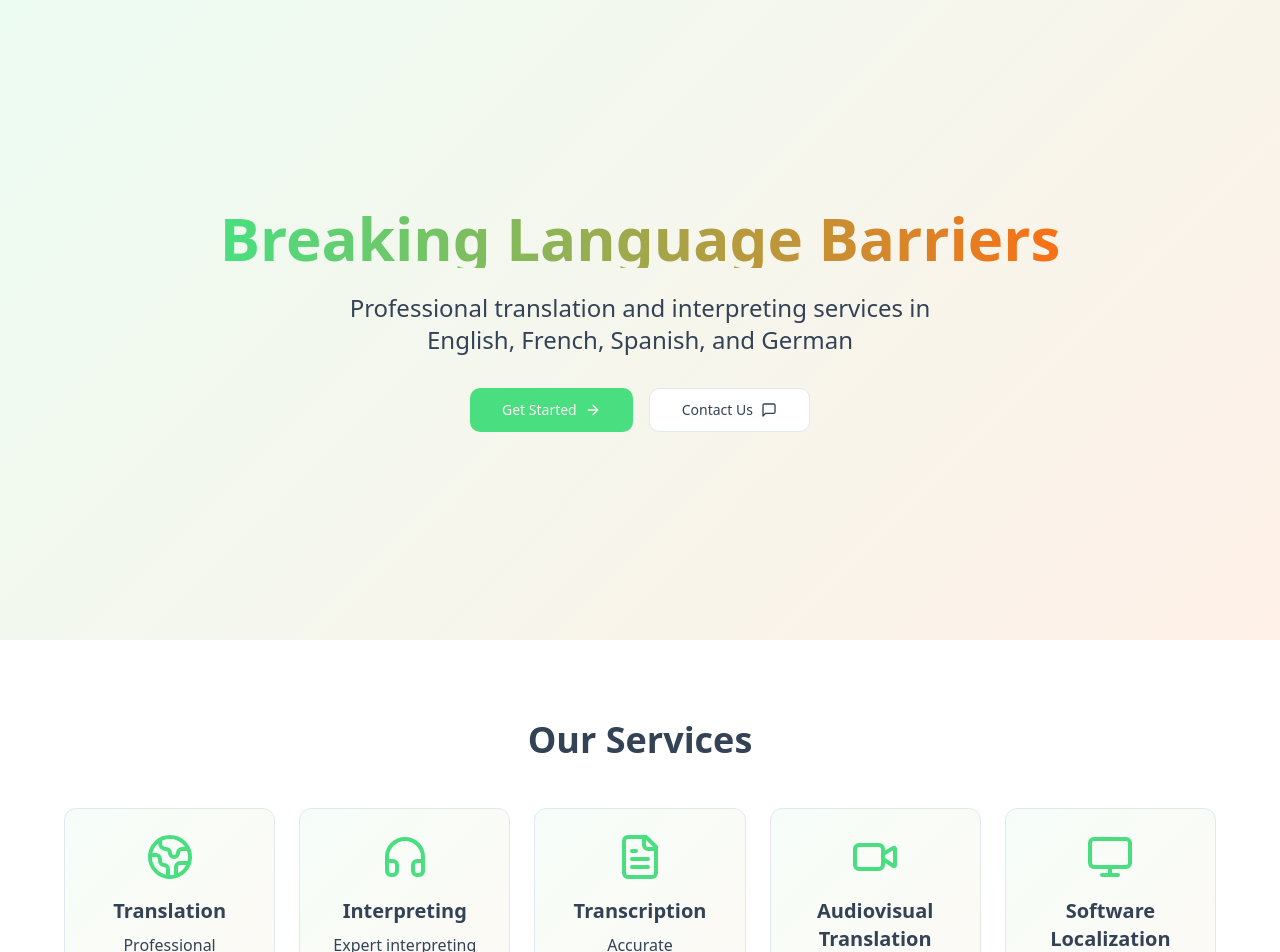
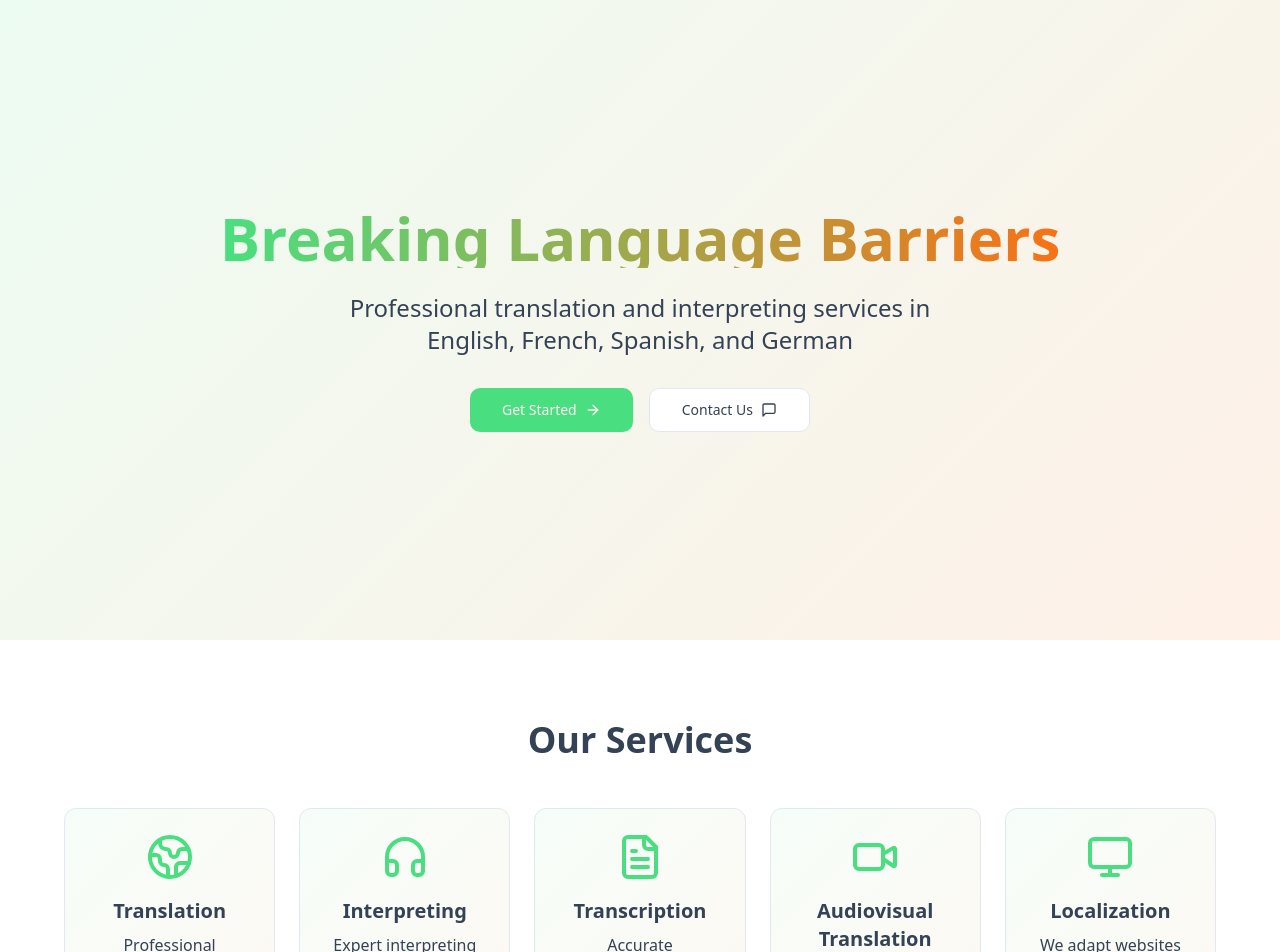
Before and after one commit to CMCI-ORG/garizim-ls, a React (Vite) app: page / in a window 1280 px wide. Shown: the top 952 px of the page. Built offline with nearby package versions, Linux system fonts and the light colour scheme.

Commit message:
Update service title capitalization
Changed the title of the "software localization" service to "Localization" for consistency in the services section.
[skip gpt_engineer]

```diff
--- a/src/i18n/config.ts
+++ b/src/i18n/config.ts
@@ -23,7 +23,7 @@ const resources = {
           description: "Specialized audiovisual translation across multiple languages"
         },
         localization: {
-          title: "Software Localization",
+          title: "Localization",
           description: "We adapt websites and software to align with target languages, cultures, and standards"
         }
       }
@@ -50,7 +50,7 @@ const resources = {
           description: "Traduction audiovisuelle spécialisée dans plusieurs langues"
         },
         localization: {
-          title: "Localisation de Logiciels",
+          title: "Localisation",
           description: "Nous adaptons les sites web et les logiciels pour les aligner aux langues, cultures et normes cibles"
         }
       }
```
